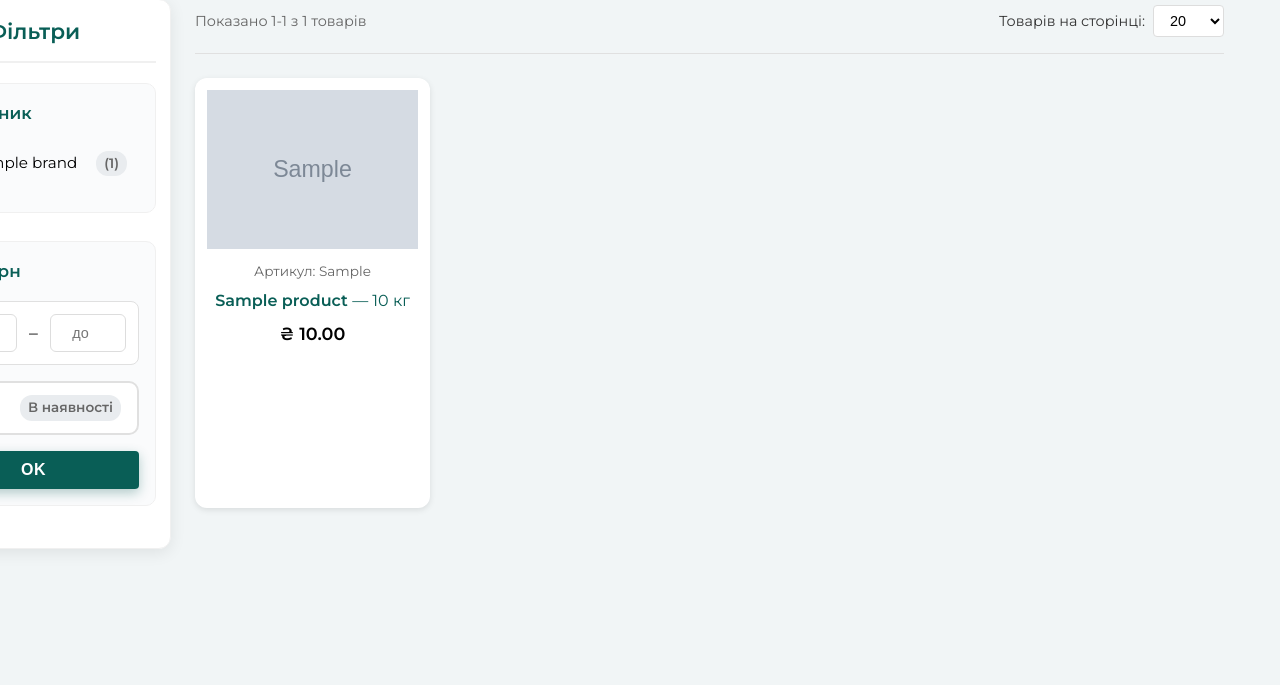
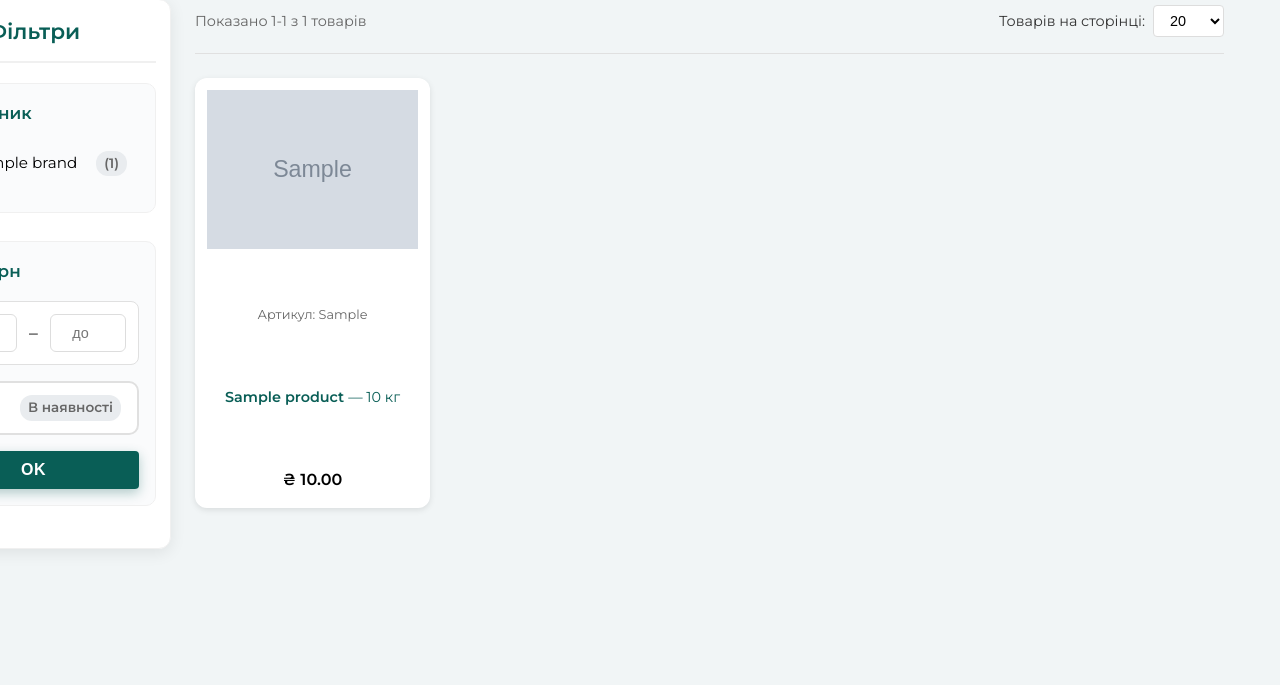
Before and after one commit to ds0903/Laskazoo, a Django app: page /categories/ in a window 1280 px wide. Shown: the part 334-1019 px from the top of the page. Run offline with Django 5.2, Linux system fonts and the light colour scheme; tables that the repository leaves empty hold one stand-in row (values such as "Sample post"); grey boxes marked "Sample" are stand-in pictures.

Commit message:
"27.09.2025_1"

```diff
--- a/Laskazoo/static/zoosvit/css/products/catalog.css
+++ b/Laskazoo/static/zoosvit/css/products/catalog.css
@@ -796,6 +796,53 @@ section.catalog .prod-card,
   z-index: 1;
 }
 
+/* ФІКСОВАНИЙ РОЗМІР ЗОБРАЖЕННЯ В КАРТЦІ */
+section.catalog .prod-card img,
+.favourites-page .prod-card img,
+.products .prod-card img {
+  width: 100%;
+  max-width: 250px;
+  height: 250px;
+  object-fit: contain !important;
+  object-position: center;
+  margin: 0 auto;
+  display: block;
+}
+
+/* КОМПАКТНА СТРУКТУРА КАРТКИ */
+section.catalog .prod-card .card-front,
+section.catalog .prod-card .card-back,
+.favourites-page .prod-card .card-front,
+.favourites-page .prod-card .card-back {
+  padding: 12px;
+  display: flex;
+  flex-direction: column;
+  justify-content: space-between;
+}
+
+/* ТЕКСТ КОМПАКТНО ВНИЗУ */
+section.catalog .prod-card .card-title,
+.favourites-page .prod-card .card-title {
+  font-size: 0.9rem;
+  line-height: 1.2;
+  margin: 8px 0 4px;
+  text-align: center;
+}
+
+section.catalog .prod-card .card-price,
+.favourites-page .prod-card .card-price {
+  font-size: 1rem;
+  margin: 4px 0;
+  text-align: center;
+}
+
+section.catalog .prod-card .card-article,
+.favourites-page .prod-card .card-article {
+  font-size: 0.8rem;
+  text-align: center;
+  margin: 4px 0;
+}
+
 /* БІЛИЙ ФОН, що росте за рахунок змінної --hover-height */
 section.catalog .prod-card::before,
 .favourites-page .prod-card::before{
```
Also changed, not shown: Laskazoo/media/products/myau/C4P_Pauch__beef and vegetables product_id_70.png (deleted), Laskazoo/media/products/myau/C4P_Pauch__beef and vegetables product_id_72.png (deleted), Laskazoo/media/products/myau/myau product_id_104.png (deleted), 11 other files.
